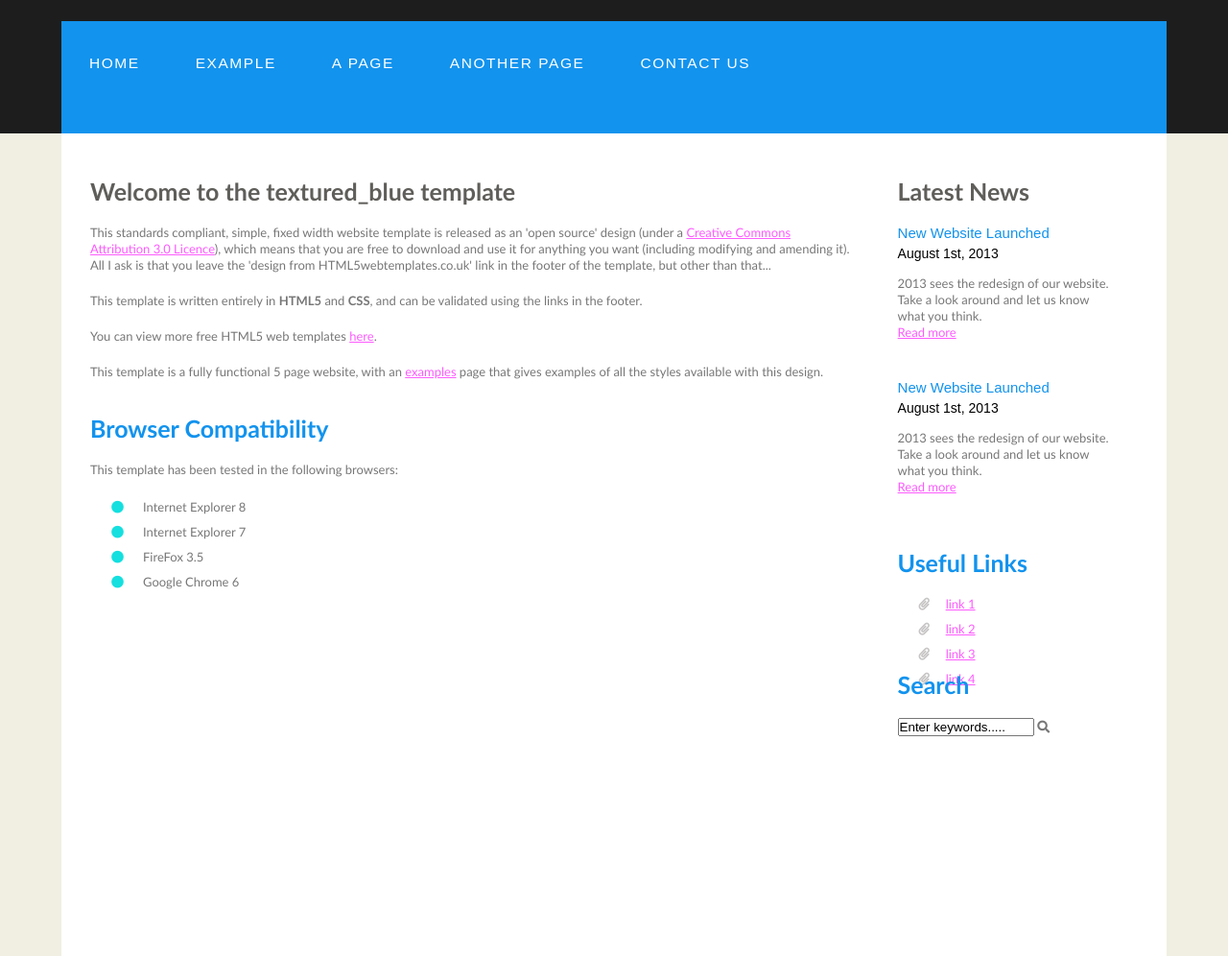
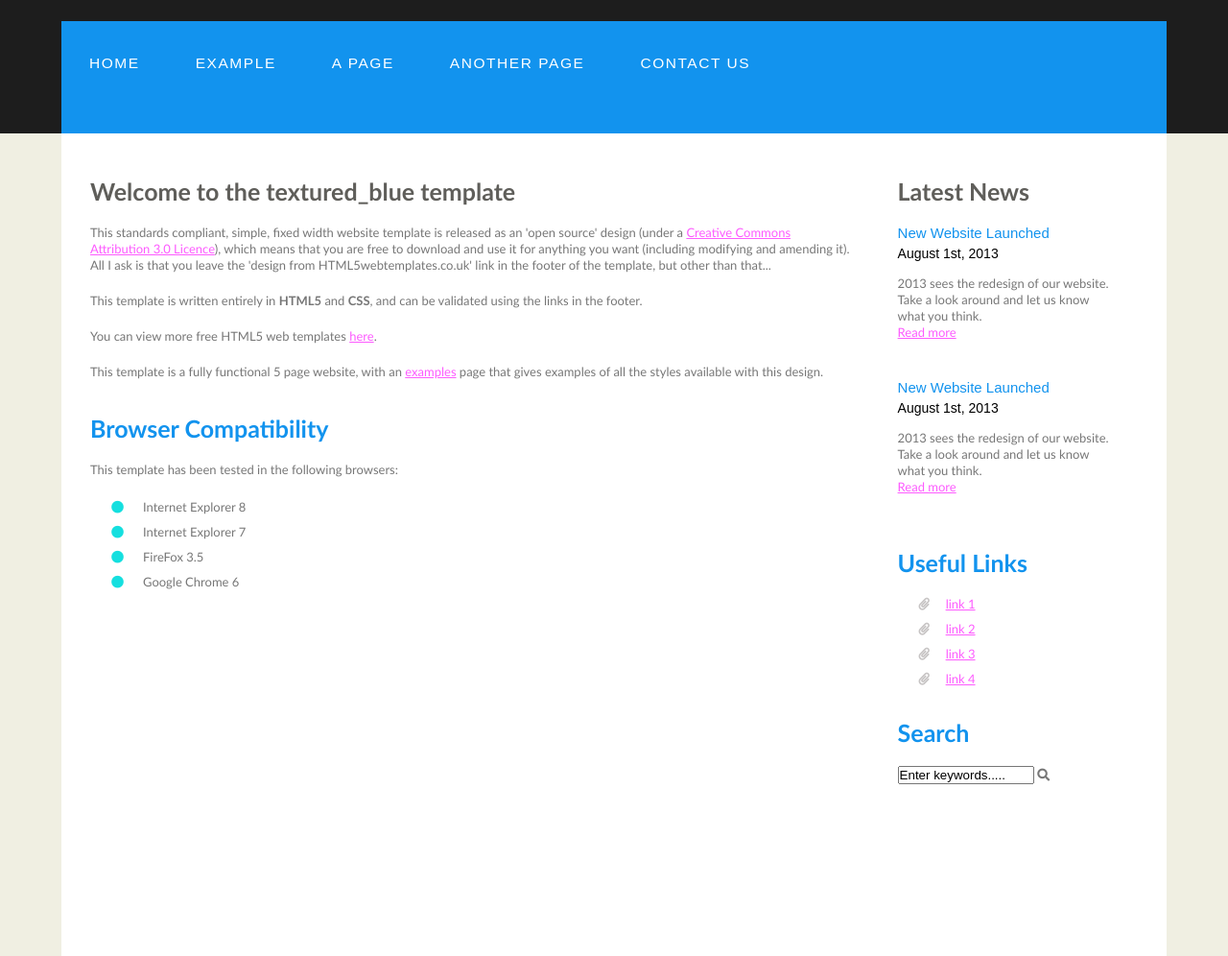
Before and after one commit to Jayeshfulmali/jayesh-project-1, a plain HTML site: page index.html in a window 1280 px wide. Shown: the part 101-1097 px from the top of the page at 96% size. Drawn offline with Linux system fonts and the light colour scheme.

Commit message:
search bar

```diff
--- a/index.html
+++ b/index.html
@@ -256,7 +256,9 @@ li{
   font-size: 1.7rem;
   letter-spacing: 0.11rem;
 }
-
+.ser{
+    margin-top: 5rem;
+        }
 .search{
   width: 60%;
 }
@@ -395,7 +397,7 @@ li{
                 </ul>
                 <br><br><br>
 
-                <h2>Search </h2>
+                <h2 class="ser" >Search </h2>
 
                 <p id="bar2">
                     <input class="search" type="text" name="search_f&nbsp &nbsp &nbspield" value="Enter keywords.....">
```
